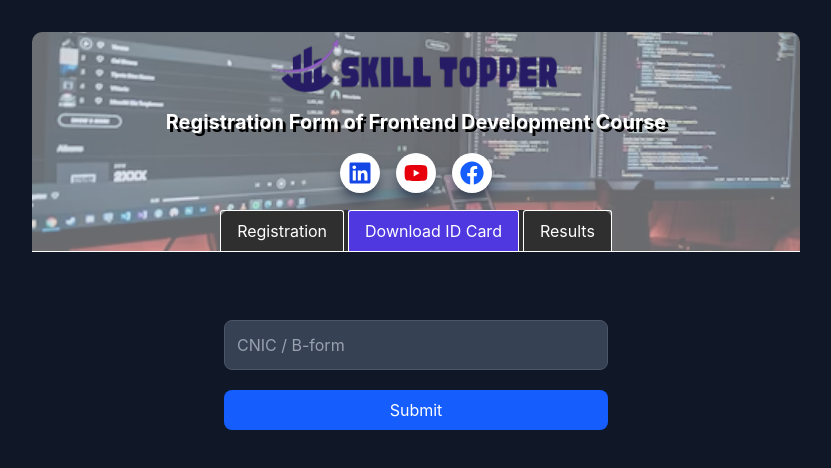
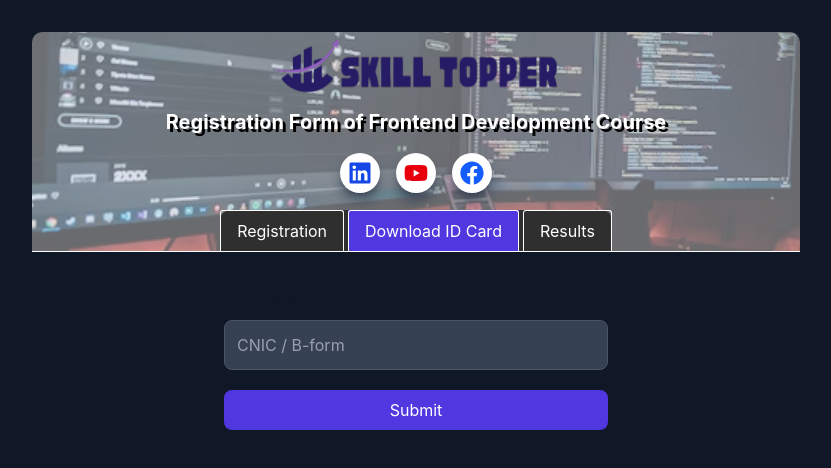
Before and after one commit to TheAsadCoder/skilltopper, a React (Vite) app: page /id-card in a window 1280 px wide. Shown: the top 468 px of the page, without its empty margins (224-1055 px from the left). Built offline with nearby package versions, Linux system fonts and the light colour scheme.

Commit message:
add verceel file

```diff
--- a/src/components/DownloadIdCard.jsx
+++ b/src/components/DownloadIdCard.jsx
@@ -101,7 +101,7 @@
         ) : (
           <button
             type="submit"
-            className="w-full bg-blue-600 cursor-pointer text-white p-2 rounded-lg"
+            className="w-full bg-[#4f38df] cursor-pointer text-white p-2 rounded-lg"
           >
             {loading ? "Please wait..." : "Submit"}
           </button>
```
Also changed, not shown: vercel.json (added).
